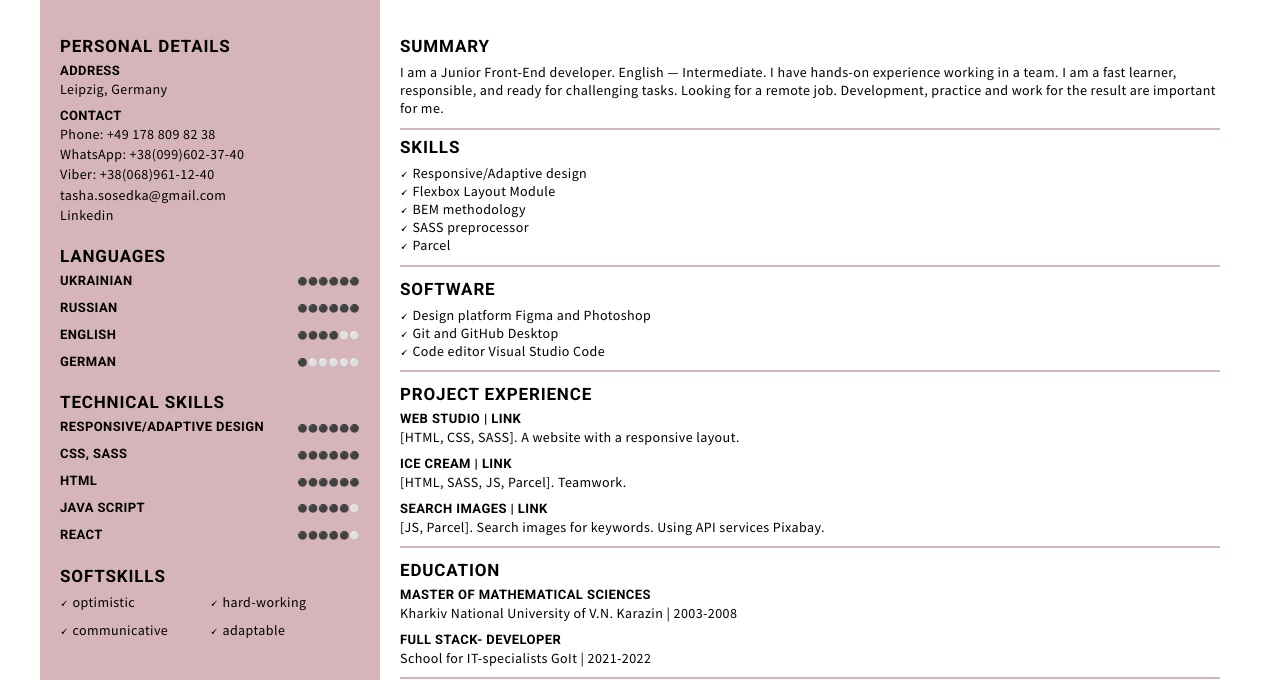
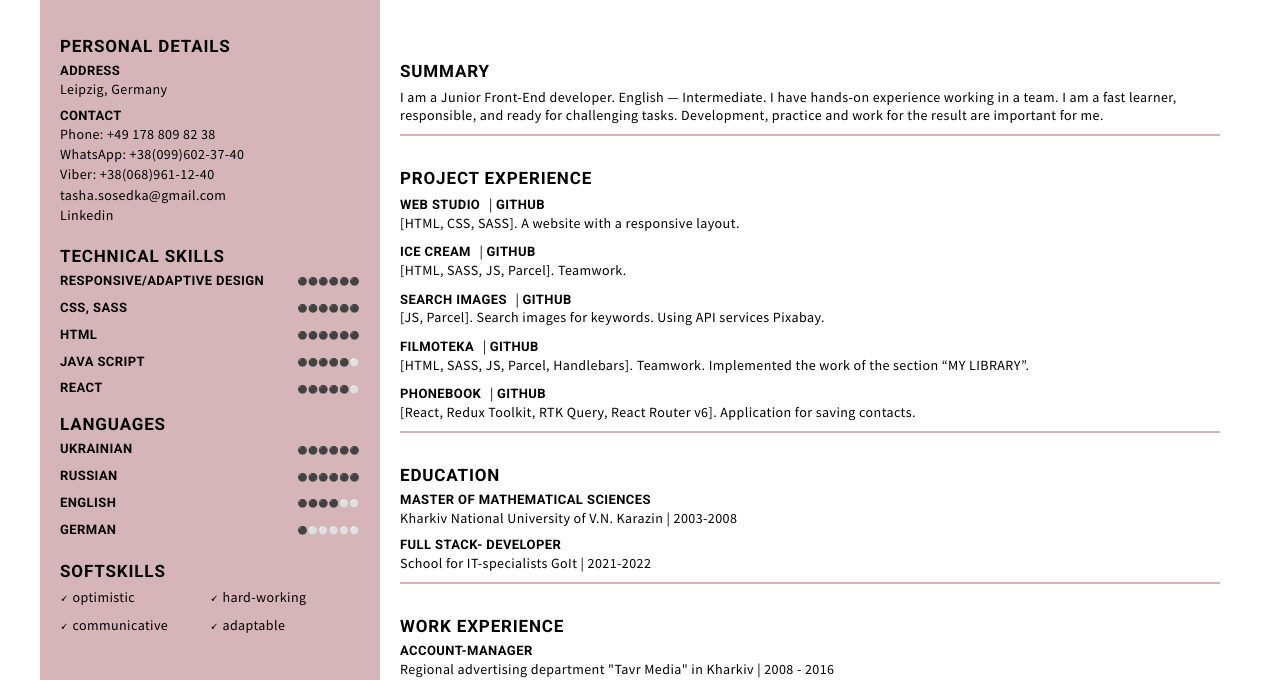
Before and after one commit to TetianaSosiedka/Resume, a plain HTML site: page index.html in a window 1280 px wide. Shown: the part 131-811 px from the top of the page. Drawn offline with Linux system fonts and the light colour scheme; a web font is replaced by a local one.

Commit message:
added experience

```diff
--- a/css/style.css
+++ b/css/style.css
@@ -169,6 +169,7 @@ a:focus {
 }
 /*personal informations*/
 .inform-item {
+  margin-top: 25px;
   padding-bottom: 10px;
 }
 .inform-item:not(:last-child) {
@@ -177,10 +178,12 @@ a:focus {
 .inform-item:not(:first-child) {
   margin-bottom: 5px;
 }
-.inform-item span {
+.inform-item a {
   margin-right: 5px;
-  font-size: 10px;
-  font-weight: bold;
+  text-transform: uppercase;
+  font-weight: 700;
+  font-family: var(--font-title);
+  font-size: 13px;
 }
 .education-list span,
 .experience-list span,
--- a/index.html
+++ b/index.html
@@ -56,27 +56,7 @@
               </li>
             </ul>
           </div>
-          <div class="personal-details">
-            <h2>Languages</h2>
-            <ul class="details-list">
-              <li class="details-item details-languages">
-                <span>Ukrainian</span>
-                <p>&#9899;&#9899;&#9899;&#9899;&#9899;&#9899;</p>
-              </li>
-              <li class="details-item details-languages">
-                <span>Russian</span>
-                <p>&#9899;&#9899;&#9899;&#9899;&#9899;&#9899;</p>
-              </li>
-              <li class="details-item details-languages">
-                <span>English</span>
-                <p>&#9899;&#9899;&#9899;&#9899;&#9898;&#9898;</p>
-              </li>
-              <li class="details-item details-languages">
-                <span>German</span>
-                <p>&#9899;&#9898;&#9898;&#9898;&#9898;&#9898;</p>
-              </li>
-            </ul>
-          </div>
+
           <div class="personal-details">
             <h2>TECHNICAL SKILLS</h2>
             <ul class="details-list">
@@ -100,6 +80,27 @@
                 <span>REACT</span>
                 <p>&#9899;&#9899;&#9899;&#9899;&#9899;&#9898;</p>
               </li>
+              <div class="personal-details">
+                <h2>Languages</h2>
+                <ul class="details-list">
+                  <li class="details-item details-languages">
+                    <span>Ukrainian</span>
+                    <p>&#9899;&#9899;&#9899;&#9899;&#9899;&#9899;</p>
+                  </li>
+                  <li class="details-item details-languages">
+                    <span>Russian</span>
+                    <p>&#9899;&#9899;&#9899;&#9899;&#9899;&#9899;</p>
+                  </li>
+                  <li class="details-item details-languages">
+                    <span>English</span>
+                    <p>&#9899;&#9899;&#9899;&#9899;&#9898;&#9898;</p>
+                  </li>
+                  <li class="details-item details-languages">
+                    <span>German</span>
+                    <p>&#9899;&#9898;&#9898;&#9898;&#9898;&#9898;</p>
+                  </li>
+                </ul>
+              </div>
             </ul>
           </div>
           <div class="personal-details">
@@ -127,12 +128,11 @@
             <p>
               I am a Junior Front-End developer. English — Intermediate. I have
               hands-on experience working in a team. I am a fast learner,
-              responsible, and ready for challenging tasks. Looking for a remote
-              job. Development, practice and work for the result are important
-              for me.
+              responsible, and ready for challenging tasks. Development,
+              practice and work for the result are important for me.
             </p>
           </div>
-          <div class="inform-item">
+          <!-- <div class="inform-item">
             <h2>Skills</h2>
             <ul>
               <li><span>&#128504;</span>Responsive/Adaptive design</li>
@@ -149,7 +149,7 @@
               <li><span>&#128504;</span>Git and GitHub Desktop</li>
               <li><span>&#128504;</span>Code editor Visual Studio Code</li>
             </ul>
-          </div>
+          </div> -->
           <div class="inform-item">
             <h2>PROJECT EXPERIENCE</h2>
             <ul class="work-list">
@@ -160,9 +160,17 @@
                   target="blank"
                   rel="nooperer noreferrer"
                 >
-                  <span>WeB Studio | Link</span>
+                  WeB Studio
                 </a>
-                [HTML, CSS, SASS]. A website with a responsive layout.
+                |
+                <a
+                  href="https://github.com/TetianaSosiedka/goit-markup-hw-08"
+                  title="code"
+                  target="blank"
+                  rel="nooperer noreferrer"
+                  >Github</a
+                >
+                <p>[HTML, CSS, SASS]. A website with a responsive layout.</p>
               </li>
               <li class="work-item">
                 <a
@@ -171,9 +179,17 @@
                   target="blank"
                   rel="nooperer noreferrer"
                 >
-                  <span>Ice Cream | Link</span>
+                  Ice Cream
                 </a>
-                [HTML, SASS, JS, Parcel]. Teamwork.
+                |
+                <a
+                  href="https://github.com/TetianaSosiedka/-itd19"
+                  title="code"
+                  target="blank"
+                  rel="nooperer noreferrer"
+                  >Github</a
+                >
+                <p>[HTML, SASS, JS, Parcel]. Teamwork.</p>
               </li>
               <li class="work-item">
                 <a
@@ -182,10 +198,64 @@
                   target="blank"
                   rel="nooperer noreferrer"
                 >
-                  <span>Search images | Link</span>
+                  Search images
                 </a>
-                [JS, Parcel]. Search images for keywords. Using API services
-                Pixabay.
+                |
+                <a
+                  href="https://github.com/TetianaSosiedka/goit-js-hw-11"
+                  title="code"
+                  target="blank"
+                  rel="nooperer noreferrer"
+                  >Github</a
+                >
+                <p>
+                  [JS, Parcel]. Search images for keywords. Using API services
+                  Pixabay.
+                </p>
+              </li>
+              <li class="work-item">
+                <a
+                  href="https://olgadudnik.github.io/filmoteka/"
+                  title="search form"
+                  target="blank"
+                  rel="nooperer noreferrer"
+                >
+                  FILMOTEKA
+                </a>
+                |
+                <a
+                  href="https://github.com/TetianaSosiedka/filmoteka"
+                  title="code"
+                  target="blank"
+                  rel="nooperer noreferrer"
+                  >Github</a
+                >
+                <p>
+                  [HTML, SASS, JS, Parcel, Handlebars]. Teamwork. Implemented
+                  the work of the section “MY LIBRARY”.
+                </p>
+              </li>
+              <li class="work-item">
+                <a
+                  href="https://tetianasosiedka.github.io/goit-react-hw-08-phonebook/"
+                  title="search form"
+                  target="blank"
+                  rel="nooperer noreferrer"
+                >
+                  PHONEBOOK
+                </a>
+                |
+                <a
+                  href="https://github.com/TetianaSosiedka/goit-react-hw-08-phonebook"
+                  title="code"
+                  target="blank"
+                  rel="nooperer noreferrer"
+                  >Github</a
+                >
+                <p>
+                  [React, Redux Toolkit, RTK Query, React Router v6].
+                  Application for saving contacts.
+                </p>
               </li>
             </ul>
           </div>
```
